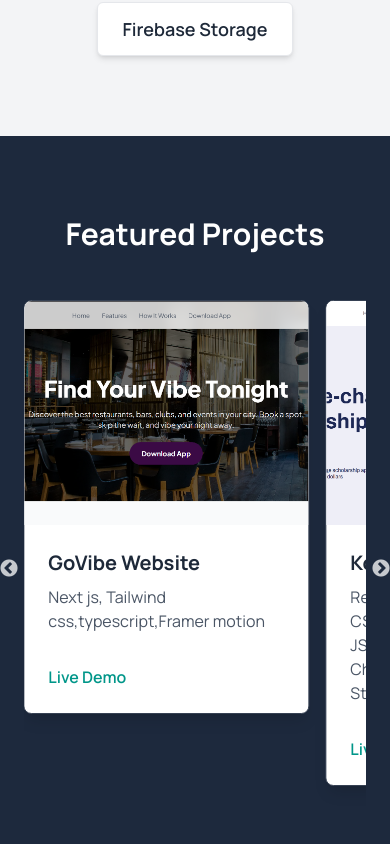
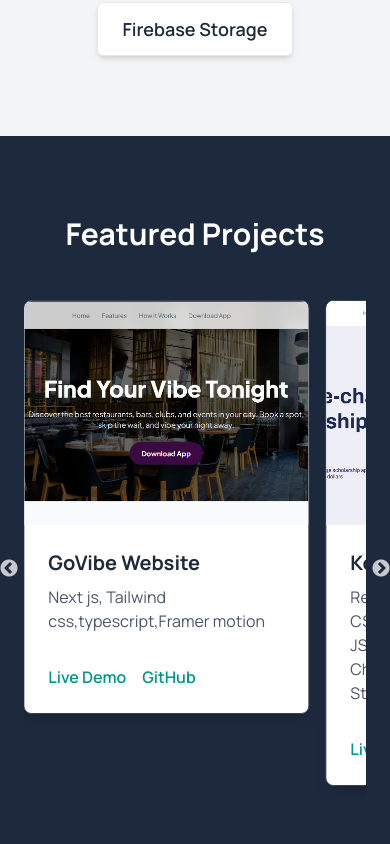
Before and after one commit to Fynn-Emmanuel-Junior/portfolio-website, a Next.js app: page / in a window 390 px wide. Shown: the part 2220-3064 px from the top of the page. Built offline with nearby package versions, Linux system fonts and the light colour scheme.

Commit message:
updated pages

```diff
--- a/src/app/page.tsx
+++ b/src/app/page.tsx
@@ -224,15 +224,17 @@ const projects = [
 
 ];
 const ProjectsSection = () => {
+    // Enhanced slider settings for better responsiveness on all mobile sizes.
     const sliderSettings = {
         dots: true,
         infinite: true,
         speed: 500,
-        slidesToShow: 3,
+        slidesToShow: 3, // Default for desktop screens
         slidesToScroll: 1,
         autoplay: true,
         autoplaySpeed: 3000,
-         responsive: [
+        // Responsive breakpoints for tablet and mobile devices
+        responsive: [
             {
                 breakpoint: 1024, // For tablets
                 settings: {
@@ -263,12 +265,12 @@ const ProjectsSection = () => {
     };
 
     return (
-        <SectionWrapper id="projects" className="bg-slate-800 text-white font-plus">
+        <SectionWrapper id="projects" className="bg-slate-800 text-white font-plus overflow-hidden">
             <motion.h2 variants={fadeIn()} className="text-3xl md:text-4xl font-bold mb-12 text-center">Featured Projects</motion.h2>
             <motion.div variants={fadeIn()} className="w-full">
                 <Slider {...sliderSettings}>
                     {projects.map(project => (
-                        <div key={project.title} className="px-2 md:px-4">
+                        <div key={project.title} className="px-2 md:px-4 h-full">
                             <div className="bg-white text-gray-800 rounded-lg shadow-lg overflow-hidden group border border-gray-700 hover:-translate-y-2 transition-transform duration-300 h-full flex flex-col">
                                 <div className="relative h-56 bg-gray-100 flex items-center justify-center">
                                     <Image
@@ -283,7 +285,7 @@ const ProjectsSection = () => {
                                     <p className="text-gray-600 mb-4 flex-grow">{project.description}</p>
                                     <div className="flex space-x-4 mt-auto pt-4">
                                         <a href={project.link} target="_blank" rel="noopener noreferrer" className="text-teal-600 font-semibold hover:underline">Live Demo</a>
-                                        {/* <a href={project.github} target="_blank" rel="noopener noreferrer" className="text-teal-600 font-semibold hover:underline">GitHub</a> */}
+                                        <a href={project.github} target="_blank" rel="noopener noreferrer" className="text-teal-600 font-semibold hover:underline">GitHub</a>
                                     </div>
                                 </div>
                             </div>
```
